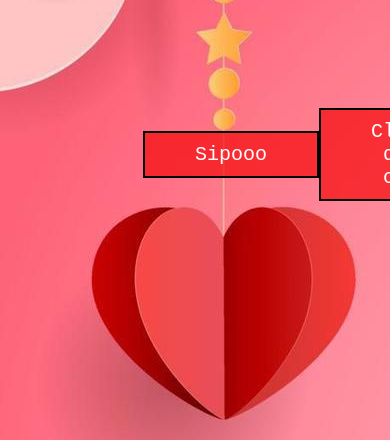
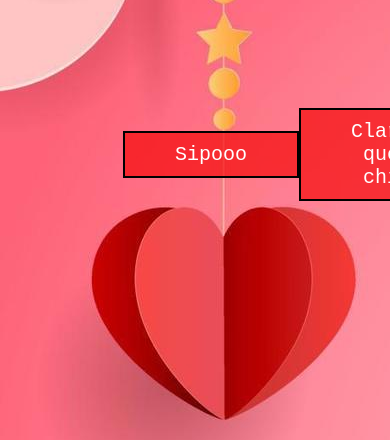
Before and after one commit to MarceloGonza/San-Valentin, a plain HTML site: page index.html in a window 390 px wide. Shown: the part 404-844 px from the top of the page. Drawn offline with Linux system fonts and the light colour scheme.

Commit message:
Update style.css

```diff
--- a/style.css
+++ b/style.css
@@ -66,7 +66,7 @@ h1{
     }
     .botones {
        position: relative;
-        right: -10px;
+        right: 10px;
         padding: 10px;
     }
 
```
